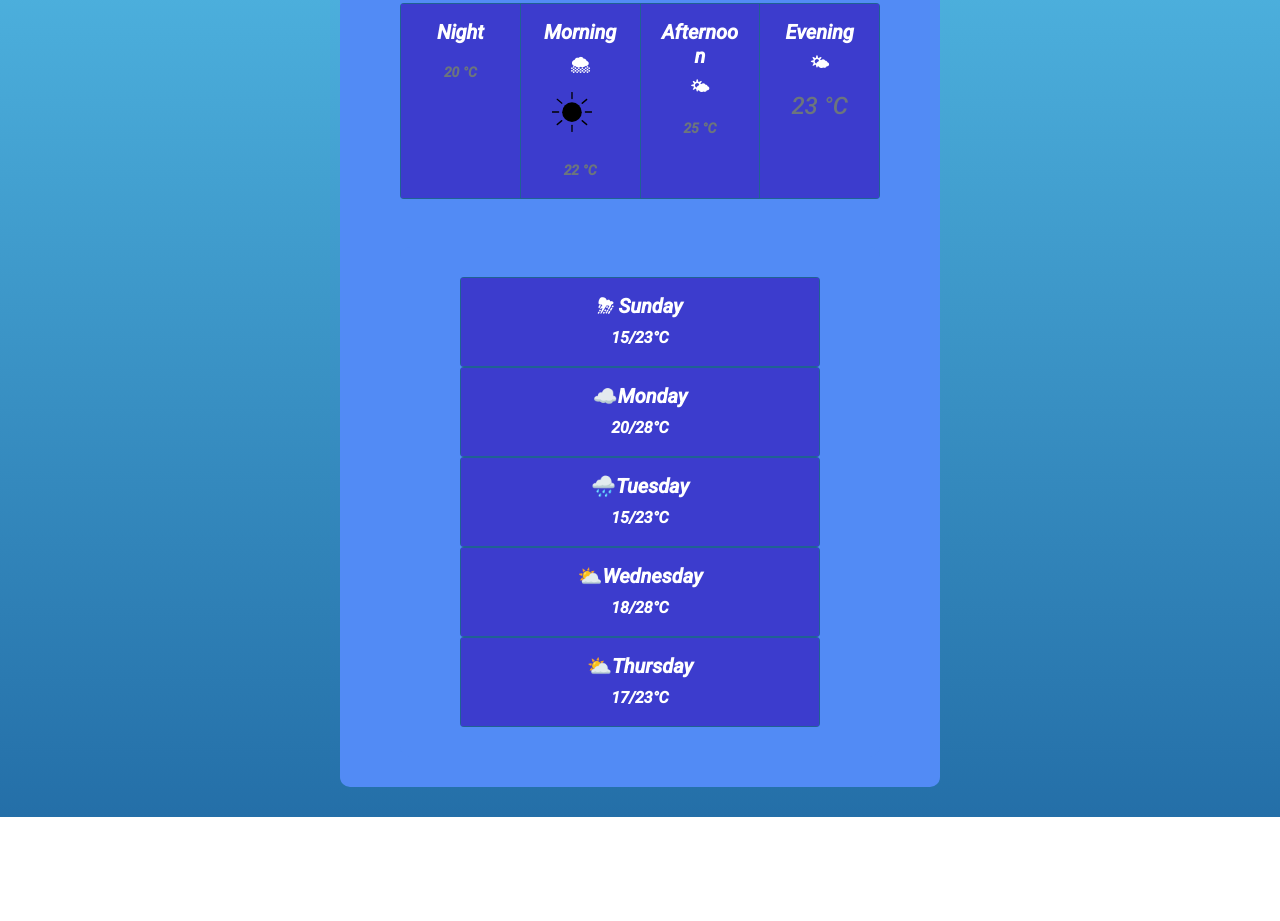
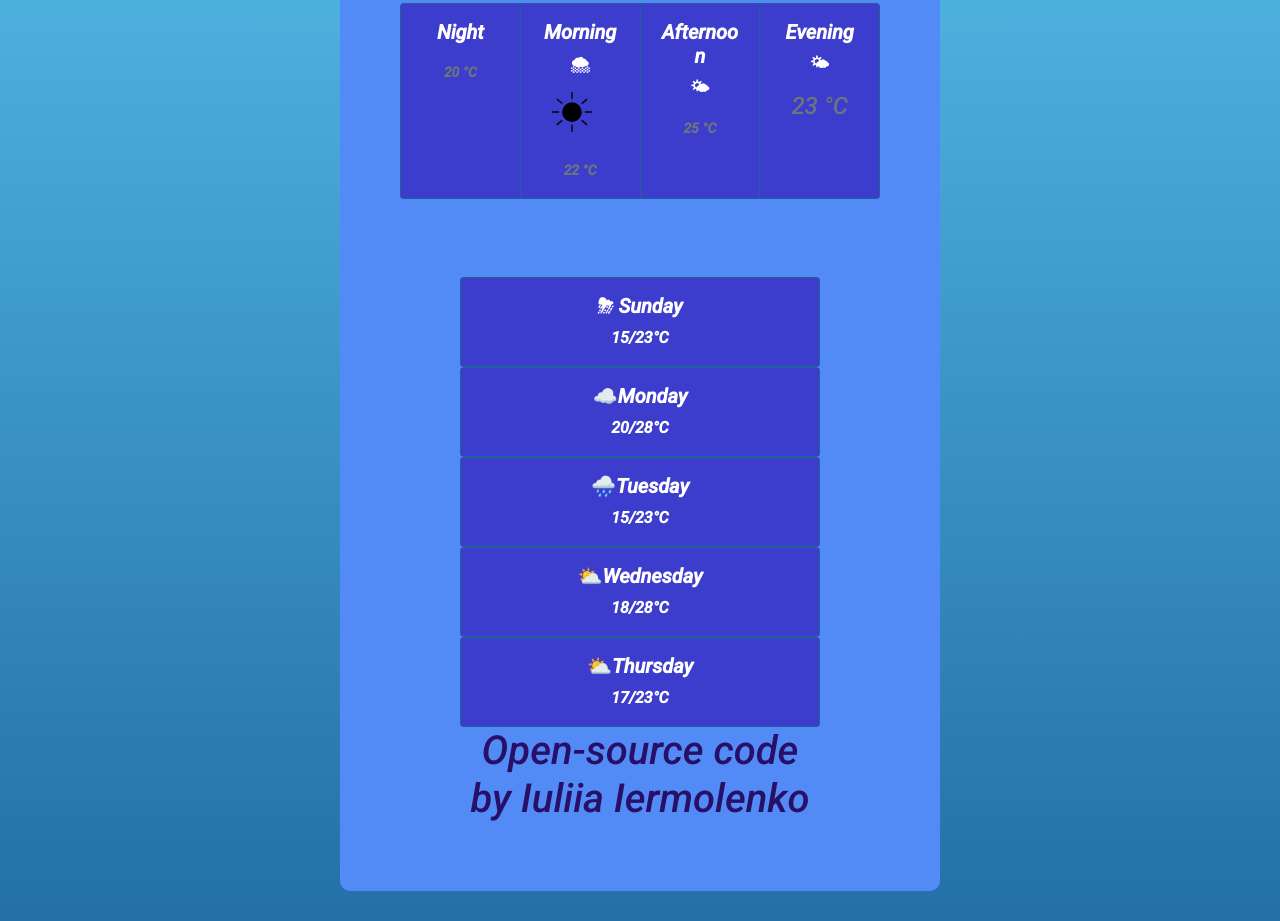
Before and after one commit to IuliiaIermolenko/Iulia_weather_challenge, a plain HTML site: page index.html in a window 1280 px wide. Shown: the part 237-1158 px from the top of the page. Before the commit the page ends 1054 px from the top, so only its background shows below. Drawn offline with nearby package versions, Linux system fonts and the light colour scheme; a script that the page names is missing.

Commit message:
Add link to GitHub

```diff
--- a/index.html
+++ b/index.html
@@ -165,6 +165,12 @@
 </div>
 </div>
 
+<div><h1>
+    Open-source code <a href="https://github.com/IuliiaIermolenko/Iulia_weather_challenge"></a>
+    by Iuliia Iermolenko
+</h1>
+    </div>
+
     <script src="src/index.js"></script>
 <script src="script.js"></script>
 
```
